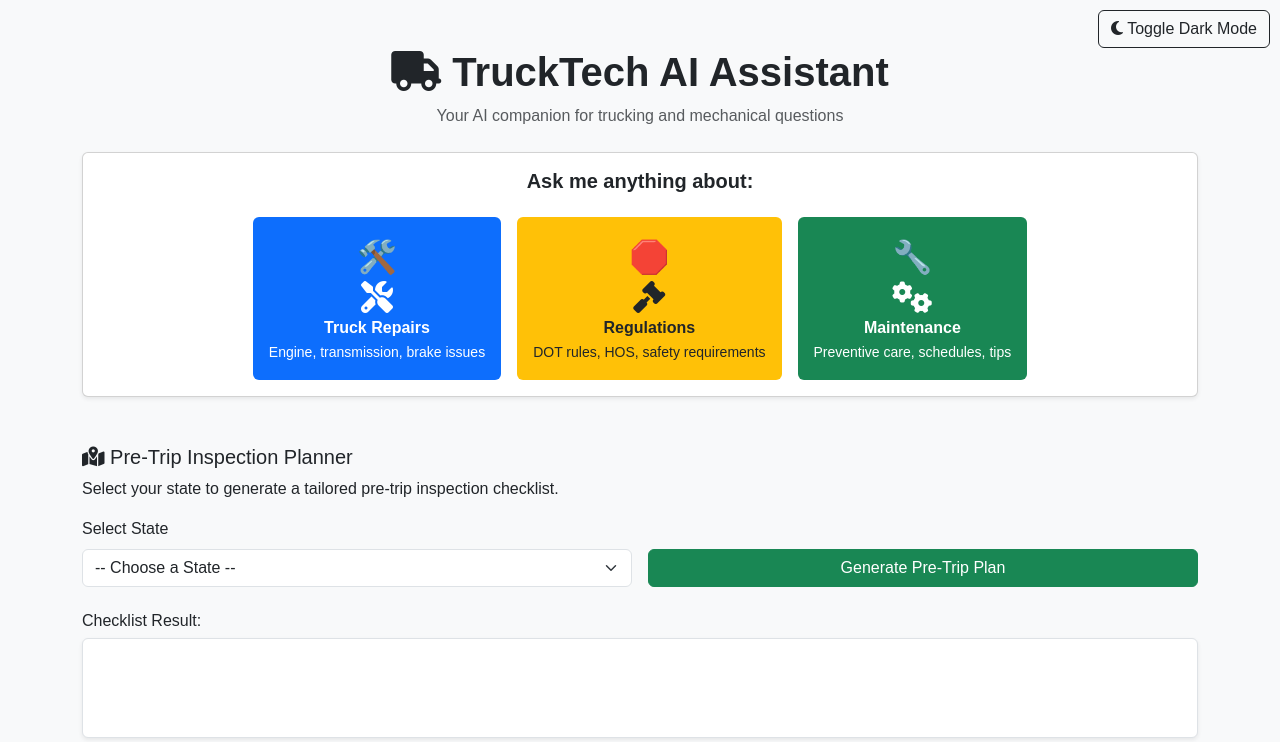
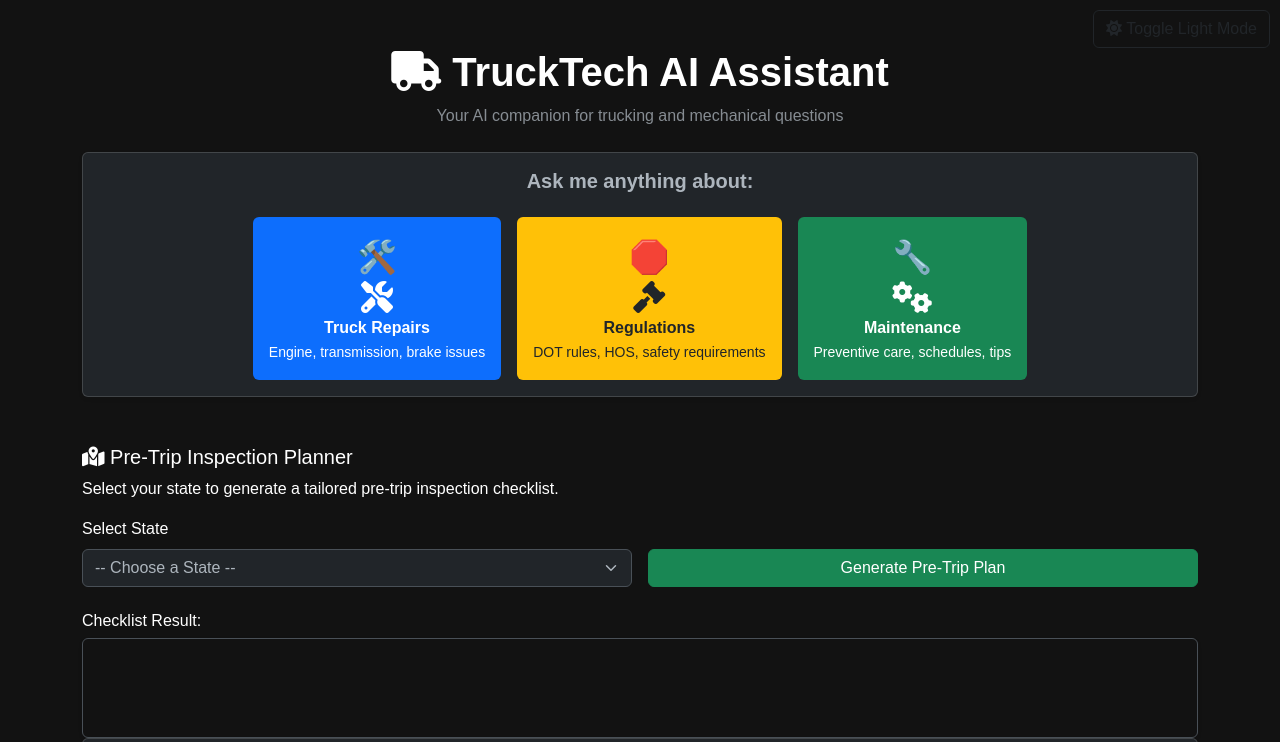
Before and after one commit to vladoleksiyenko/truck-ai-advisor, a website: page public/index.html in a window 1280 px wide. Both pictures are taken after a click on the button "Toggle Dark Mode". Shown: the top 742 px of the page. Drawn offline with nearby package versions, Linux system fonts and the light colour scheme.

Commit message:
Added darkmode functionality, works well!

```diff
--- a/public/css/style.css
+++ b/public/css/style.css
@@ -27,3 +27,13 @@ body {
   right: 10px;
   z-index: 1000;
 }
+
+body[data-bs-theme="dark"] {
+  background-color: #121212; /* Dark background color */
+  color: #ffffff; /* Light text color */
+}
+
+body[data-bs-theme="light"] {
+  background-color: #ffffff; /* Light background color */
+  color: #000000; /* Dark text color */
+}
--- a/public/index.html
+++ b/public/index.html
@@ -10,7 +10,7 @@
                 <link href="css/style.css" rel="stylesheet"/>
                 <script crossorigin="anonymous" src="https://kit.fontawesome.com/a076d05399.js"></script>
         </head>
-        <body class="bg-light">
+        <body data-bs-theme="light">
                 <div class="container py-5">
                         <h1 class="text-center"><i class="fas fa-truck"></i> <strong>TruckTech AI Assistant</strong></h1>
                         <p class="text-center text-muted">Your AI companion for trucking and mechanical questions</p>
@@ -110,8 +110,7 @@
                                 </div>
                                 <div class="mt-4">
                                         <h6>Checklist Result:</h6>
-                                        <div id="pretrip-result" class="p-3 border rounded bg-white shadow-sm" style="min-height: 100px;"></div>
-                                </div>
+                                        <div id="pretrip-result" class="p-3 border rounded shadow-sm" style="min-height: 100px;"></div>
                         </div>
 
                         <div class="card shadow-sm">
@@ -123,7 +122,7 @@
                                                 <button class="btn btn-primary w-100 mt-2" onclick="sendMessage()">
                                                         <i class="fas fa-paper-plane"></i> Ask TruckTech AI
                                                 </button>
-                                                <div class="mt-4 p-3 border rounded bg-white shadow-sm" id="response"></div>
+                                                <div class="mt-4 p-3 border rounded shadow-sm" id="response"></div>
                                         </div>
                                 </div>
 
--- a/public/js/script.js
+++ b/public/js/script.js
@@ -23,6 +23,39 @@ document.addEventListener("DOMContentLoaded", () => {
       sendMessage(exampleText);
     });
   });
+});
+
+document.addEventListener("DOMContentLoaded", function () {
+  const toggleThemeButton = document.getElementById("toggle-theme");
+  const body = document.body;
+
+  // Check localStorage for theme preference
+  const savedTheme = localStorage.getItem("theme");
+  if (savedTheme) {
+      body.setAttribute("data-bs-theme", savedTheme);
+      updateButtonText(savedTheme);
+  }
+
+  // Toggle theme on button click
+  toggleThemeButton.addEventListener("click", function () {
+      const currentTheme = body.getAttribute("data-bs-theme");
+      const newTheme = currentTheme === "light" ? "dark" : "light";
+      body.setAttribute("data-bs-theme", newTheme);
+
+      // Save preference in localStorage
+      localStorage.setItem("theme", newTheme);
+
+      // Update button text/icon
+      updateButtonText(newTheme);
+  });
+
+  function updateButtonText(theme) {
+      if (theme === "dark") {
+          toggleThemeButton.innerHTML = '<i class="fas fa-sun"></i> Toggle Light Mode';
+      } else {
+          toggleThemeButton.innerHTML = '<i class="fas fa-moon"></i> Toggle Dark Mode';
+      }
+  }
 });
 
 async function generatePreTrip() {
```
